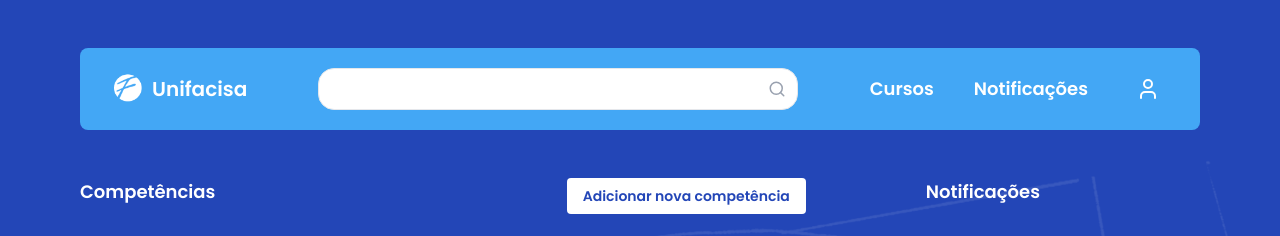
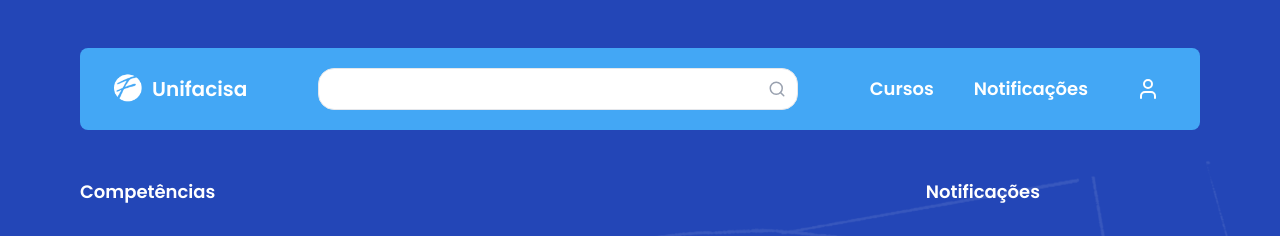
Before and after one commit to anadrv/portfolio-frontend, a React (Vite) app in the folder portfolio/: page /course/1 in a window 1280 px wide. Shown: the top 236 px of the page. Built offline with nearby package versions, Linux system fonts and the light colour scheme; no server answers.

Commit message:
testando

```diff
--- a/portfolio/src/pages/Subjects/Subjects.jsx
+++ b/portfolio/src/pages/Subjects/Subjects.jsx
@@ -26,9 +26,7 @@ function Subjects() {
 
   const user = JSON.parse(localStorage.getItem("user"));
 
-const isAdminOrGestao =
-  user?.role === "ADMIN" ||
-  user?.role === "GESTAO";
+  const isAdminOrGestao = user?.role === "admin" || user?.role === "GESTAO";
 
   async function loadCompetencies(courseId = id) {
     const data = await getCompetenciesByCourse(courseId);
@@ -118,12 +116,14 @@ const isAdminOrGestao =
           <div className="flex justify-between mb-8">
             <h2>Competências</h2>
 
+            {isAdminOrGestao && (
               <button
                 onClick={() => setIsModalOpen(true)}
                 className="bg-white p-2 px-4 text-background font-semibold text-sm rounded hover:bg-accent"
               >
                 Adicionar nova competência
               </button>
+            )}
           </div>
 
           <div className="flex gap-4 mb-6">
```
Lines whose indentation alone changed are shown as unchanged.
